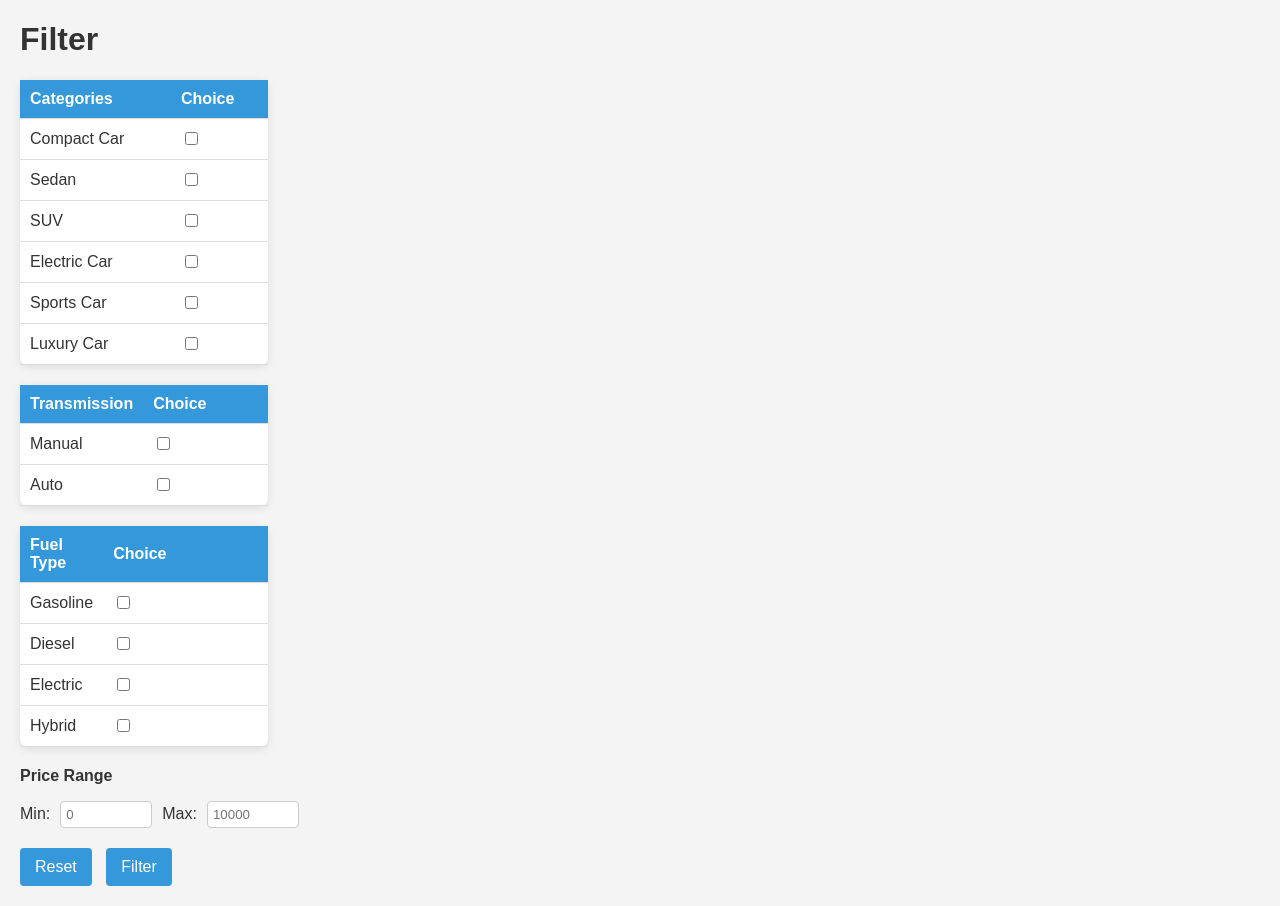
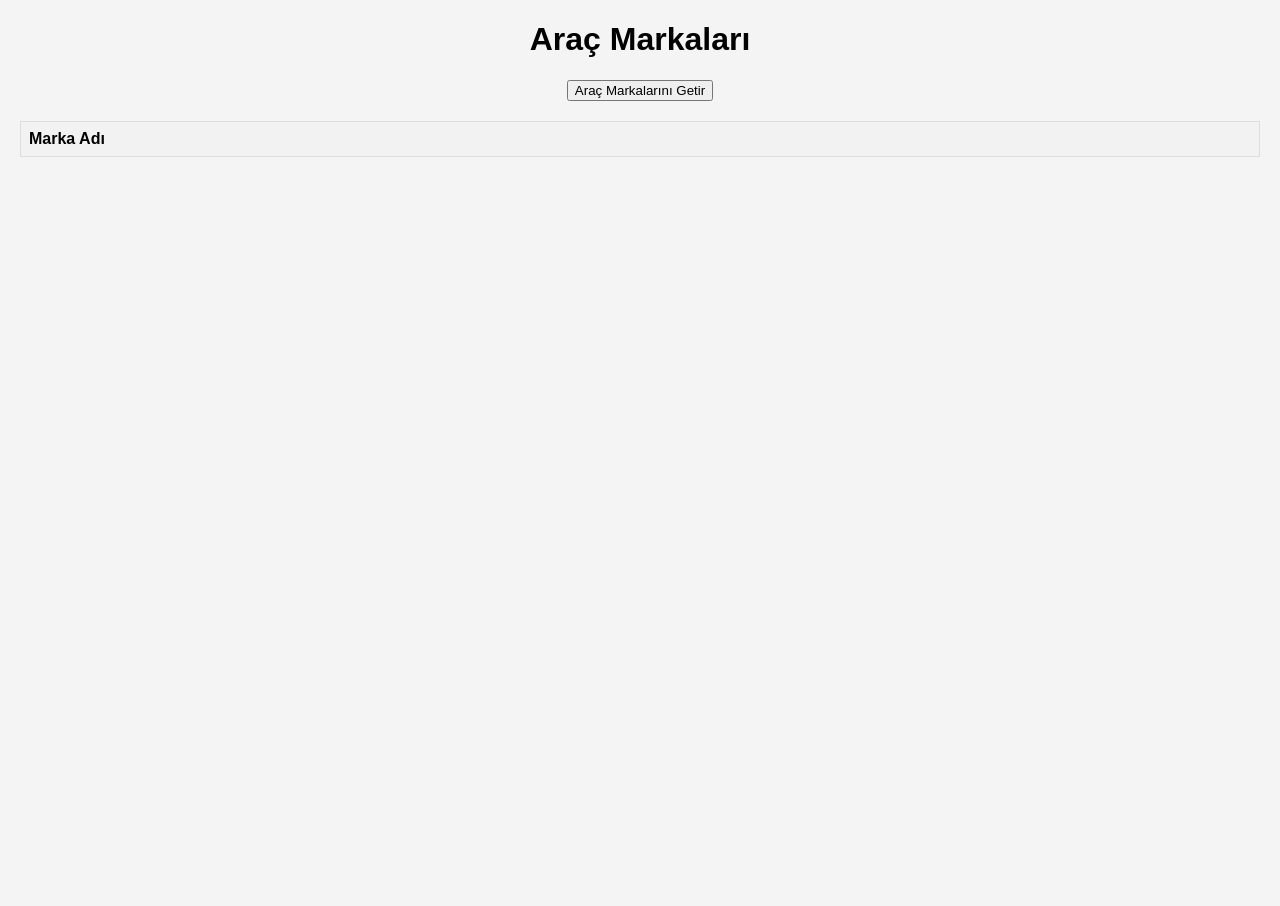
Before and after one commit to RCburak/aracimyanimda, a plain HTML site: page frontend/arac.html in a window 1280 px wide. After the commit the page ends 800 px from the top, so only its background shows below. Drawn offline with Linux system fonts and the light colour scheme.

Commit message:
dosyadüzeni

```diff
--- a/frontend/arac.html
+++ b/frontend/arac.html
@@ -3,185 +3,113 @@
 <head>
     <meta charset="UTF-8">
     <meta name="viewport" content="width=device-width, initial-scale=1.0">
-    <title>Araçlar</title>
+    <title>Araç Markaları</title>
     <style>
         body {
             font-family: Arial, sans-serif;
             margin: 20px;
             background-color: #f4f4f4;
-            color: #333;
+        }
+        h1 {
+            text-align: center;
         }
         table {
-            width: 20%;
+            width: 100%;
             border-collapse: collapse;
-            margin-bottom: 20px;
-            background: #fff;
-            border-radius: 8px;
-            box-shadow: 0 2px 10px rgba(0, 0, 0, 0.1);
+            margin-top: 20px;
         }
         th, td {
-            padding: 10px;
+            border: 1px solid #ddd;
+            padding: 8px;
             text-align: left;
-            border-bottom: 1px solid #ddd;
         }
         th {
-            background-color: #3498db;
-            color: white;
+            background-color: #f2f2f2;
         }
-        label {
-            margin-left: 10px;
+        tr:hover {
+            background-color: #f5f5f5;
         }
-        .price-range {
-            display: flex;
-            align-items: center;
-            margin-top: 10px;
+        .form-container {
+            text-align: center;
+            margin-bottom: 20px;
         }
-        .price-range input {
-            width: 80px;
-            padding: 5px;
-            margin-right: 10px;
-            border: 1px solid #ccc;
-            border-radius: 4px;
-        }
-        .price-range label {
-            margin: 0 10px 0 0;
-        }
-        button {
-            padding: 10px 15px;
-            background-color: #3498db;
-            color: white;
-            border: none;
-            border-radius: 4px;
-            cursor: pointer;
-            font-size: 16px;
+        #vehicle-info {
             margin-top: 20px;
-            margin-right: 10px; /* Add space between buttons */
-        }
-        button:hover {
-            background-color: #2980b9;
+            border: 1px solid #ddd;
+            padding: 10px;
+            display: none; /* Başlangıçta gizle */
         }
     </style>
 </head>
 <body>
 
-    <h1>Filter</h1>
+    <h1>Araç Markaları</h1>
 
-    <table>
+    <div class="form-container">
+        <button onclick="getMakes()">Araç Markalarını Getir</button>
+    </div>
+
+    <table id="marka-listesi">
         <tr>
-            <th>Categories</th>
-            <th>Choice</th>
-        </tr>
-        <tr>
-            <td>Compact Car</td>
-            <td><input type="checkbox" id="compact"></td>
-        </tr>
-
-        <tr>
-            <td>Sedan</td>
-            <td><input type="checkbox" id="sedan"></td>
-        </tr>
-
-        <tr>
-            <td>SUV</td>
-            <td><input type="checkbox" id="suv"></td>
-        </tr>
-
-        <tr>
-            <td>Electric Car</td>
-            <td><input type="checkbox" id="electricCar"></td>
-        </tr>
-
-        <tr>
-            <td>Sports Car</td>
-            <td><input type="checkbox" id="sports"></td>
-        </tr>
-
-        <tr>
-            <td>Luxury Car</td>
-            <td><input type="checkbox" id="luxury"></td>
+            <th>Marka Adı</th>
         </tr>
     </table>
 
-    <table>
-        <tr>
-            <th style="width: 30%;">Transmission</th>
-            <th>Choice</th>
-        </tr>
-        <tr>
-            <td>Manual</td>
-            <td><input type="checkbox" id="manual" name="geartype"></td>
-        </tr>
-        <tr>
-            <td>Auto</td>
-            <td><input type="checkbox" id="auto" name="geartype"></td>
-        </tr>
-    </table>
-
-    <table>
-        <tr>
-            <th style="width: 30%;">Fuel Type</th>
-            <th>Choice</th>
-        </tr>
-        <tr>
-            <td>Gasoline</td>
-            <td><input type="checkbox" id="petrol"></td>
-        </tr>
-        <tr>
-            <td>Diesel</td>
-            <td><input type="checkbox" id="diesel"></td>
-        </tr>
-
-        <tr>
-            <td>Electric</td>
-            <td><input type="checkbox" id="electric"></td>
-        </tr>
-        <tr>
-            <td>Hybrid</td>
-            <td><input type="checkbox" id="hybrid"></td>
-        </tr>
-    </table>
-
-    <p><b>Price Range</b></p>
-    <div class="price-range">
-        <label for="minPrice">Min:</label>
-        <input type="number" id="minPrice" placeholder="0">
-
-        <label for="maxPrice">Max:</label>
-        <input type="number" id="maxPrice" placeholder="10000">
+    <div id="vehicle-info">
+        <h2>Araç Detayları</h2>
+        <table id="arac-bilgileri">
+            <tr>
+                <th>Özellik</th>
+                <th>Değer</th>
+            </tr>
+        </table>
     </div>
 
-    <button onclick="resetResult()">Reset</button>
-
-    <button onclick="filterResults()">Filter</button>
-
-
-
-
-
     <script>
-        function filterResults() {
-            // Get filter values
-            const minPrice = document.getElementById('minPrice').value;
-            const maxPrice = document.getElementById('maxPrice').value;
-            const manualChecked = document.getElementById('manual').checked;
-            const autoChecked = document.getElementById('auto').checked;
-
-            // Here you would typically handle the filter logic, e.g., send data to a server
-
-            // For demonstration, just show an alert
-            alert(`Filtering results:\nMin Price: ${minPrice}\nMax Price: ${maxPrice}\nManual: ${manualChecked}\nAuto: ${autoChecked}`);
+        // Araç markalarını al
+        function getMakes() {
+            fetch('/markalar')
+                .then(response => {
+                    if (!response.ok) {
+                        throw new Error('Network response was not ok');
+                    }
+                    return response.json();
+                })
+                .then(data => {
+                    const markaListesi = document.getElementById('marka-listesi');
+                    markaListesi.innerHTML = `<tr><th>Marka Adı</th></tr>`; // Başlıkları temizle ve ekle
+                    data.forEach(marka => {
+                        const row = document.createElement('tr');
+                        row.innerHTML = `<td onclick="getVehicleInfo('${marka.make_name}')">${marka.make_name}</td>`;
+                        markaListesi.appendChild(row);
+                    });
+                })
+                .catch(error => console.error('Markalar alınırken hata oluştu:', error));
         }
 
-        function resetResult() {
-            // Clear all checkboxes
-            document.querySelectorAll('input[type="checkbox"]').forEach(checkbox => {
-                checkbox.checked = false;
-            });
-            // Reset price inputs
-            document.getElementById('minPrice').value = '';
-            document.getElementById('maxPrice').value = '';
+        // Seçilen aracın bilgilerini al
+        function getVehicleInfo(make) {
+            const table = document.getElementById('arac-bilgileri');
+            table.innerHTML = `<tr><th>Özellik</th><th>Değer</th></tr>`; // Önceki verileri temizle
+
+            fetch(`/arac/${make}`)
+                .then(response => {
+                    if (!response.ok) {
+                        throw new Error('Network response was not ok');
+                    }
+                    return response.json();
+                })
+                .then(data => {
+                    // Araç bilgilerini tabloya ekle
+                    for (const [key, value] of Object.entries(data)) {
+                        const row = document.createElement('tr');
+                        row.innerHTML = `<td>${key}</td><td>${value}</td>`;
+                        table.appendChild(row);
+                    }
+                    document.getElementById('vehicle-info').style.display = 'block'; // Bilgileri göster
+                })
+                .catch(error => console.error('Araç bilgileri alınırken hata oluştu:', error));
         }
     </script>
-
 </body>
 </html>
```
Also changed, not shown: backend/index.js (deleted, +0 -35 lines), backend/package.json (+4 -3 lines), backend/server.js (+38 -10 lines), 1 other file.
